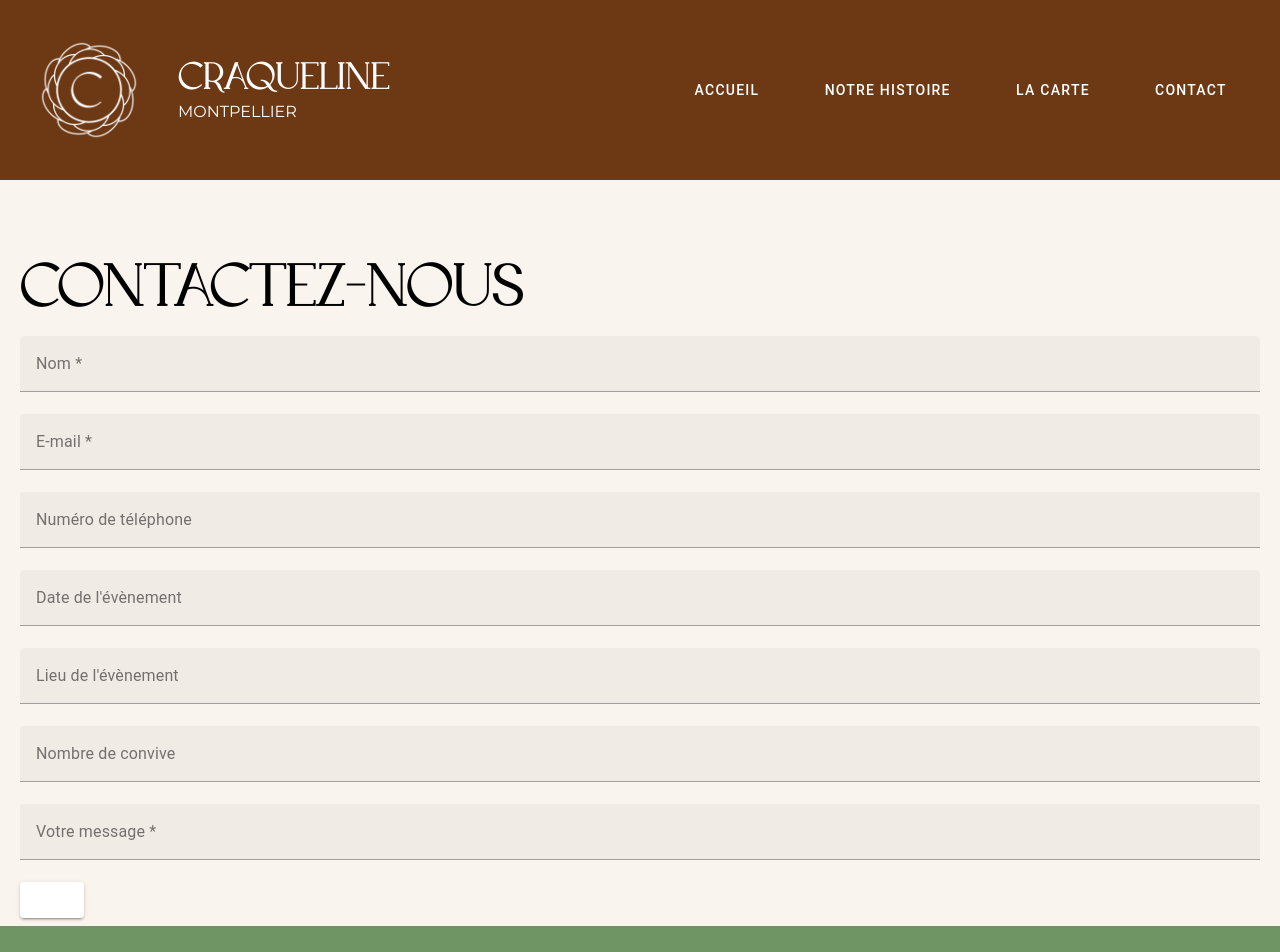
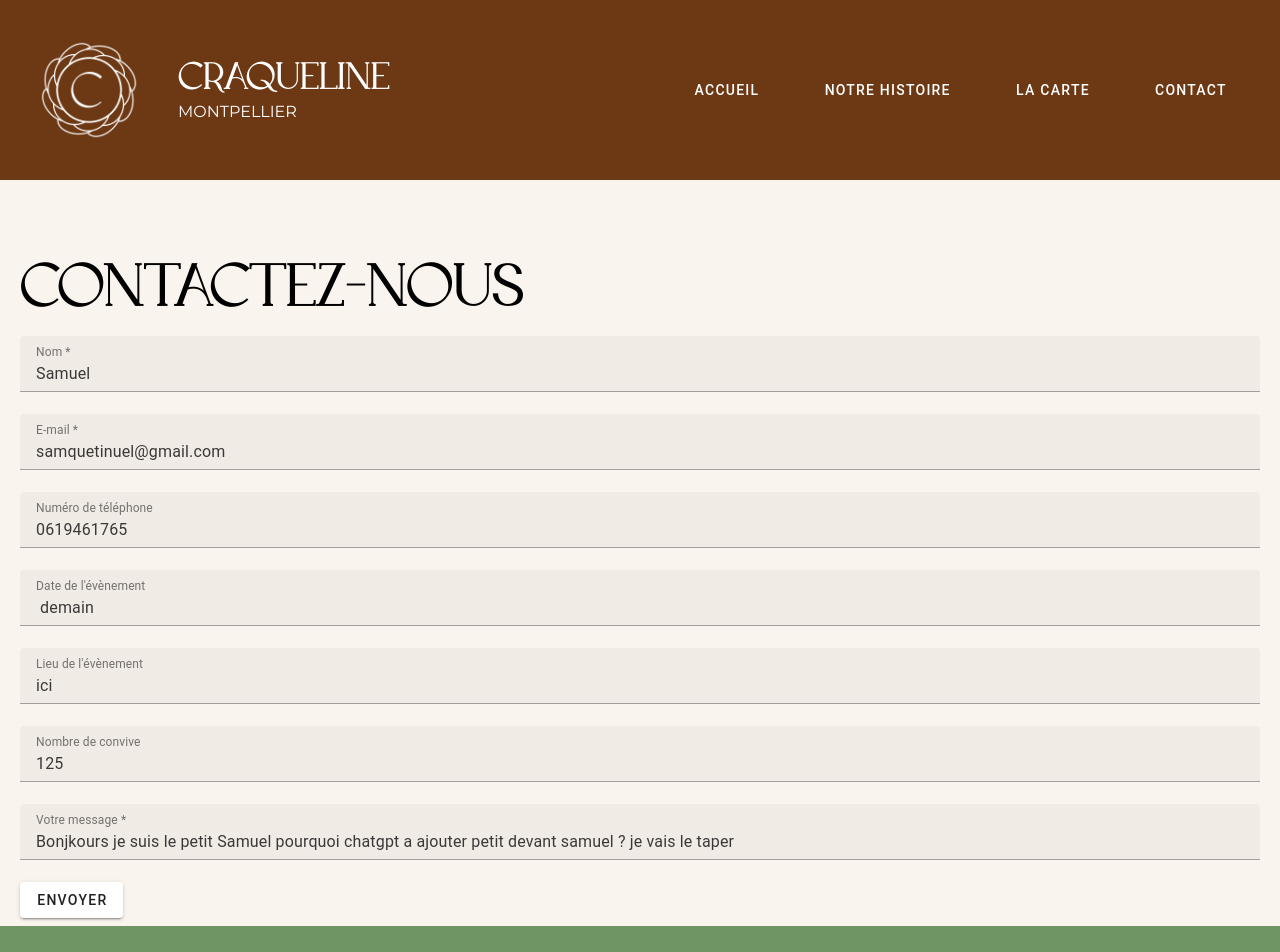
Before and after one commit to SamuelQuetin/craqueline, a Vue app: page /contact in a window 1280 px wide. Shown: the top 952 px of the page. Built offline with nearby package versions, Linux system fonts and the light colour scheme.

Commit message:
Replace mailto link with dynamic email sending via `MailService`, enhance CORS handling in `sendMail.php`, and update Contact form with binding and validation.

```diff
--- a/src/App.vue
+++ b/src/App.vue
@@ -21,9 +21,6 @@
         </div>
       </v-parallax>
     </section>
-    <v-main>
-            <MaintenanceBanner v-model="isMaintenance"></MaintenanceBanner>
-    </v-main>
 <!--    <v-sheet height="100vh" class="d-flex justify-center align-center">-->
 <!--      <div class="construction-container">-->
 <!--        <div class="construction-box">-->
--- a/src/service/MailService.js
+++ b/src/service/MailService.js
@@ -2,11 +2,17 @@ import axios from "axios";
 
 export class MailService {
     client = axios.create({
-        baseURL: "MAIL_SERVICE_URL",
+        baseURL: "http://www.craqueline.fr/api/",
+        headers: {"Content-Type": "application/json"}
     });
 
     sendMail(data){
-        return this.client.post("sendMail.php",data)
+        return this.client.post("sendMail.php",{
+            "from":"contact@craqueline.fr",
+            "to":"contact@craqueline.fr",
+            "subject":"Demande de devis",
+            "message": data
+        })
     }
 }
 export default new MailService();
--- a/src/view/Contact.vue
+++ b/src/view/Contact.vue
@@ -3,32 +3,44 @@
   <v-container class=" pa-5 bg_base" max-width="90em">
     <h2>CONTACTEZ-NOUS</h2>
     <v-form>
-      <v-text-field label="Nom *" outlined></v-text-field>
-      <v-text-field label="E-mail *" outlined></v-text-field>
-      <v-text-field label="Numéro de téléphone" outlined></v-text-field>
-      <v-text-field label="Date de l'évènement" outlined></v-text-field>
-      <v-text-field label="Lieu de l'évènement" outlined></v-text-field>
-      <v-text-field label="Nombre de convive" outlined></v-text-field>
-      <v-text-field label="Votre message *" outlined></v-text-field>
-      <v-btn :href="mailtoLink"></v-btn>
+      <v-text-field label="Nom *" outlined v-model="nom"></v-text-field>
+      <v-text-field label="E-mail *" outlined v-model="email"></v-text-field>
+      <v-text-field label="Numéro de téléphone" outlined v-model="numPhone"></v-text-field>
+      <v-text-field label="Date de l'évènement" outlined v-model="date"></v-text-field>
+      <v-text-field label="Lieu de l'évènement" outlined v-model="where"></v-text-field>
+      <v-text-field label="Nombre de convive" outlined v-model="numPers"></v-text-field>
+      <v-text-field label="Votre message *" outlined v-model="message"></v-text-field>
+      <v-btn @click="sendMail"> Envoyer </v-btn>
     </v-form>
   </v-container>
 </template>
 
 <script setup>
+import {MailService} from "@/service/MailService.js";
+import {ref} from "vue";
 
-  import { computed } from "vue";
+const mailService = new MailService();
+const nom = ref('Samuel');
+const email = ref('samquetinuel@gmail.com');
+const numPhone = ref('0619461765');
+const date = ref(' demain');
+const where = ref('ici');
+const numPers = ref('125');
+const message = ref('Bonjkours je suis le petit Samuel pourquoi chatgpt a ajouter petit devant samuel ? je vais le taper');
+function sendMail(){
 
-  const to = "contact@mon-site.fr";
+  let data = `<b>Nom :</b> `+ nom.value +`<br>
+    <b>E-mail :</b> `+ email +` <br>
+    <b>Numéro de téléphone :</b> `+ numPhone +` <br>
+    <b>Date de l'évènement :</b> `+ date +` <br>
+    <b>Lieu de l'évènement :</b> `+ where +` <br>
+    <b>Nombre de convives :</b> `+ numPers +` <br><br>
 
-  const subject = "Demande d'information";
-  const body = `Bonjour,
-  Je souhaite avoir plus d'informations.`;
+    <b>Message :</b><br>
+    `+ message +` `
+  mailService.sendMail(data).then(res => console.log(res)).catch(err => console.log(err))
 
-  // Construction du lien mailto
-  const mailtoLink = computed(() => {
-  return `mailto:${to}?subject=${encodeURIComponent(subject)}&body=${encodeURIComponent(body)}`;
-});
+}
 </script>
 <style scoped>
 h2 {
```
Also changed, not shown: 1 other file (tests, documents, lock files or other folders).
